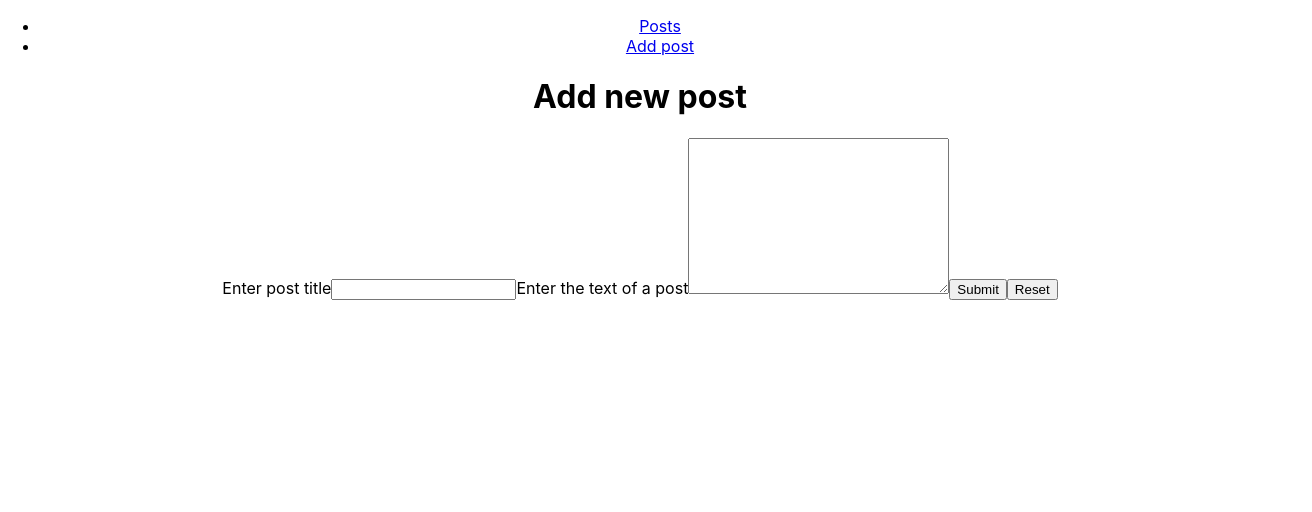
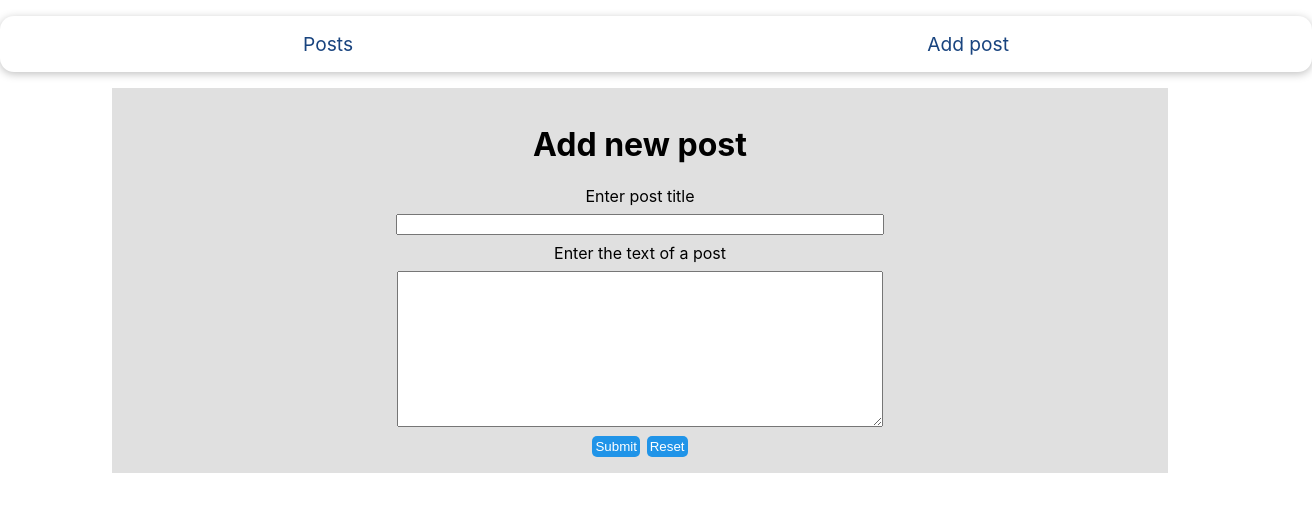
Before and after one commit to doooox/blog-app, a React (Create React App) app: page /add in a window 1280 px wide. Shown: the top 512 px of the page, 1312 px wide, since content can reach past the window. Built offline with nearby package versions, Linux system fonts and the light colour scheme.

Commit message:
Adding some style

```diff
--- a/src/components/AddComment.jsx
+++ b/src/components/AddComment.jsx
@@ -1,13 +1,14 @@
 import React from 'react'
+import "../styles/AddComment.css"
 const AddComment = ({
     getCommentText,
     onSubmitComment,
     comment
 }) => {
     return (
-        <div>
+        <div >
             <h2>Add Comment</h2>
-            <form onSubmit={onSubmitComment}>
+            <form onSubmit={onSubmitComment} className='new-comment-wrapper'>
                 <label htmlFor="comment-text">Enter Comment</label>
                 <textarea
                     id="comment-text"
@@ -17,7 +18,7 @@ const AddComment = ({
                     onChange={getCommentText}
                 >
                 </textarea>
-                <button type="submit">Submit</button>
+                <button type="submit" className='comment-btn'>Submit</button>
             </form>
         </div>
     )
--- a/src/components/NewPostForm.jsx
+++ b/src/components/NewPostForm.jsx
@@ -1,13 +1,14 @@
 import React from 'react'
+import "../styles/AddPost.css"
 
 const NewPostForm = ({
-   formik
+    formik
 }) => {
-   console.log(formik.touched);
+    console.log(formik.touched);
     return (
-        <div>
+        <div className='wrapper'>
             <h1>Add new post</h1>
-            <form onSubmit={formik.handleSubmit}>
+            <form onSubmit={formik.handleSubmit} className="form">
                 <label htmlFor="post-title">Enter post title</label>
                 <input
                     type="text"
@@ -28,9 +29,11 @@ const NewPostForm = ({
                     value={formik.values.text}
                     onChange={formik.handleChange}
                 ></textarea>
-                   {formik.touched.text && formik.errors.text ? <p>{formik.errors.text}</p> : null}
-                <button type="submit">Submit</button>
-                <button type='button' onClick={formik.handleReset}>Reset</button>
+                {formik.touched.text && formik.errors.text ? <p>{formik.errors.text}</p> : null}
+                <div className='btn'>
+                    <button type="submit">Submit</button>
+                    <button type='button' onClick={formik.handleReset}>Reset</button>
+                </div>
             </form>
         </div>
     )
--- a/src/pages/AppPosts.jsx
+++ b/src/pages/AppPosts.jsx
@@ -1,6 +1,7 @@
 import React, { useEffect, useState } from 'react'
 import { Link } from 'react-router-dom';
 import PostsService from '../services/PostsService';
+import "../styles/AppPost.css"
 
 const AppPosts = () => {
   const [posts, setPosts] = useState([]);
@@ -27,11 +28,12 @@ const AppPosts = () => {
     <div>
       <h1>Posts</h1>
       { (!isLoading) && posts.map((post) => (
-        <div key={post.id}>
+        <div key={post.id} className='posts-wrapper'>
           <h1>{post.title}</h1>
           {(post.comments.length) && (
             <small>This post has: {post.comments.length} comments</small>)}
-          <div>
+         <div className='posts-btn'>
+         <div >
             <Link to={`/posts/${post.id}`}>
               <button>View Post</button>
             </Link>
@@ -45,6 +47,8 @@ const AppPosts = () => {
             <button type='button' onClick={() => deletePostHandler(post.id)}> Delete Post </button>
           </div>
         </div>
+         </div>
+
       ))}
     </div>
   )
--- a/src/pages/Layout.jsx
+++ b/src/pages/Layout.jsx
@@ -1,17 +1,18 @@
 import React from 'react'
 import { Link } from 'react-router-dom'
 import Routes from '../Routes'
+import "../styles/Layout.css"
 
 const Layout = () => {
   return (
     <div>
       <nav>
-        <ul>
+        <ul className='navbar'>
           <li>
-            <Link to='/posts'>Posts</Link>
+            <Link to='/posts' className='navbar-link'>Posts</Link>
           </li>
           <li>
-            <Link to='/add'>Add post</Link>
+            <Link to='/add' className='navbar-link'>Add post</Link>
           </li>
         </ul>
       </nav>
--- a/src/pages/SInglePost.jsx
+++ b/src/pages/SInglePost.jsx
@@ -3,6 +3,7 @@ import { useParams } from "react-router-dom";
 import AddComment from "../components/AddComment";
 import PostsService from "../services/PostsService";
 import useFormattedDate from "../hooks/useFormattedDate";
+import "../styles/SinglePost.css"
 
 function SinglePost() {
   const [post, setPost] = useState("");
@@ -19,7 +20,6 @@ function SinglePost() {
     console.log(typeof(date));
   }
 
-
   useEffect(() => {
     getSinglePost();
   }, []);
@@ -34,14 +34,14 @@ function SinglePost() {
     return setNewComment({...newComment, comment})
   }
   return (
-    <div>
+    <div className="post-wrapper">
       <h1>{post.title}</h1>
       <p>{post.text}</p>
       <small>Post created ad: {fromattedDate} </small>
       <div>
         <h4>Comments:</h4>
         {post.comments && post.comments.map((comment) => (
-          <div key={comment.id}>
+          <div key={comment.id} className="comment-wrapper">
             <p>{comment.text}</p>
           </div>
         ))}
--- /dev/null
+++ b/src/styles/AddComment.css
@@ -0,0 +1,28 @@
+.new-comment-wrapper{
+    display: flex;
+    flex-direction: column;
+    align-items: center;
+    width: 100%;
+    max-width: 80%;
+    margin:auto;
+}
+.posts-btn{
+    display: flex;
+    align-items: center;
+    justify-content: center;
+    margin: 1rem;
+}
+.comment-btn{
+    background-color: rgb(32, 148, 232);
+    color: white;
+    border: none;
+    border-radius: 5px;
+    padding: 0.2rem;
+    margin: 0 0.2rem;
+    transition: ease-in 0.3s;
+}
+.comment-btn:hover{
+    background-color: rgb(0, 83, 142);
+    padding: 0.4rem;
+    cursor: pointer;
+}
--- /dev/null
+++ b/src/styles/AddPost.css
@@ -0,0 +1,33 @@
+.wrapper{
+    display: flex;
+    flex-direction: column;
+    width: 100%;
+    max-width: 80%;
+    margin: auto;
+    background-color: rgba(196, 196, 196, 0.523);
+    padding: 1rem;
+}
+.form{
+    display: flex;
+    flex-direction: column;
+    align-items: center;
+}
+.form input, textarea {
+    width: 30rem;
+    margin: 0.5rem;
+}
+
+.btn button{
+    background-color: rgb(32, 148, 232);
+    color: white;
+    border: none;
+    border-radius: 5px;
+    padding: 0.2rem;
+    margin: 0 0.2rem;
+    transition: ease-in 0.3s;
+}
+.btn button:hover{
+    background-color: rgb(0, 83, 142);
+    padding: 0.5rem;
+    cursor: pointer;
+}
--- /dev/null
+++ b/src/styles/AppPost.css
@@ -0,0 +1,34 @@
+.posts-wrapper{
+    display: flex;
+    flex-direction: column;
+    width: 100%;
+    max-width: 80%;
+    margin: auto;
+    padding: 1rem;
+    border: 1px solid black;
+    max-width: 30rem;
+    margin: 1rem auto;
+}
+.posts-wrapper h1{
+    font-size: 2rem;
+}
+.posts-btn{
+    display: flex;
+    align-items: center;
+    justify-content: center;
+    margin: 1rem;
+}
+.posts-btn button, Link{
+    background-color: rgb(32, 148, 232);
+    color: white;
+    border: none;
+    border-radius: 5px;
+    padding: 0.2rem;
+    margin: 0 0.2rem;
+    transition: ease-in 0.3s;
+}
+.posts-btn button:hover{
+    background-color: rgb(0, 83, 142);
+    padding: 0.4rem;
+    cursor: pointer;
+}
--- /dev/null
+++ b/src/styles/Layout.css
@@ -0,0 +1,16 @@
+.navbar{
+    width: 100%;
+    padding: 1rem;
+    box-shadow: 0 2px 8px rgba(0, 0, 0, 0.25);
+    border-radius: 14px;
+    background-color: white;
+    list-style: none;
+    display: flex;
+    justify-content: space-around;
+    align-items: center;
+  }
+  .navbar .navbar-link{
+    text-decoration: none;
+    color: rgb(25, 68, 127);
+    font-size: 1.2rem;
+  }
--- /dev/null
+++ b/src/styles/SinglePost.css
@@ -0,0 +1,37 @@
+.comment-wrapper{
+    display: flex;
+    flex-direction: column;
+    width: 100%;
+    max-width: 80%;
+    margin: auto;
+    padding: 1rem;
+    border: 1px solid black;
+    max-width: 25rem;
+    margin: 1rem auto;
+}
+.comment-wrapper p{
+    text-align: start;
+}
+.post-wrapper h1{
+    font-size: 2rem;
+}
+.posts-btn{
+    display: flex;
+    align-items: center;
+    justify-content: center;
+    margin: 1rem;
+}
+.posts-btn button, Link{
+    background-color: rgb(32, 148, 232);
+    color: white;
+    border: none;
+    border-radius: 5px;
+    padding: 0.2rem;
+    margin: 0 0.2rem;
+    transition: ease-in 0.3s;
+}
+.posts-btn button:hover{
+    background-color: rgb(0, 83, 142);
+    padding: 0.4rem;
+    cursor: pointer;
+}
```
